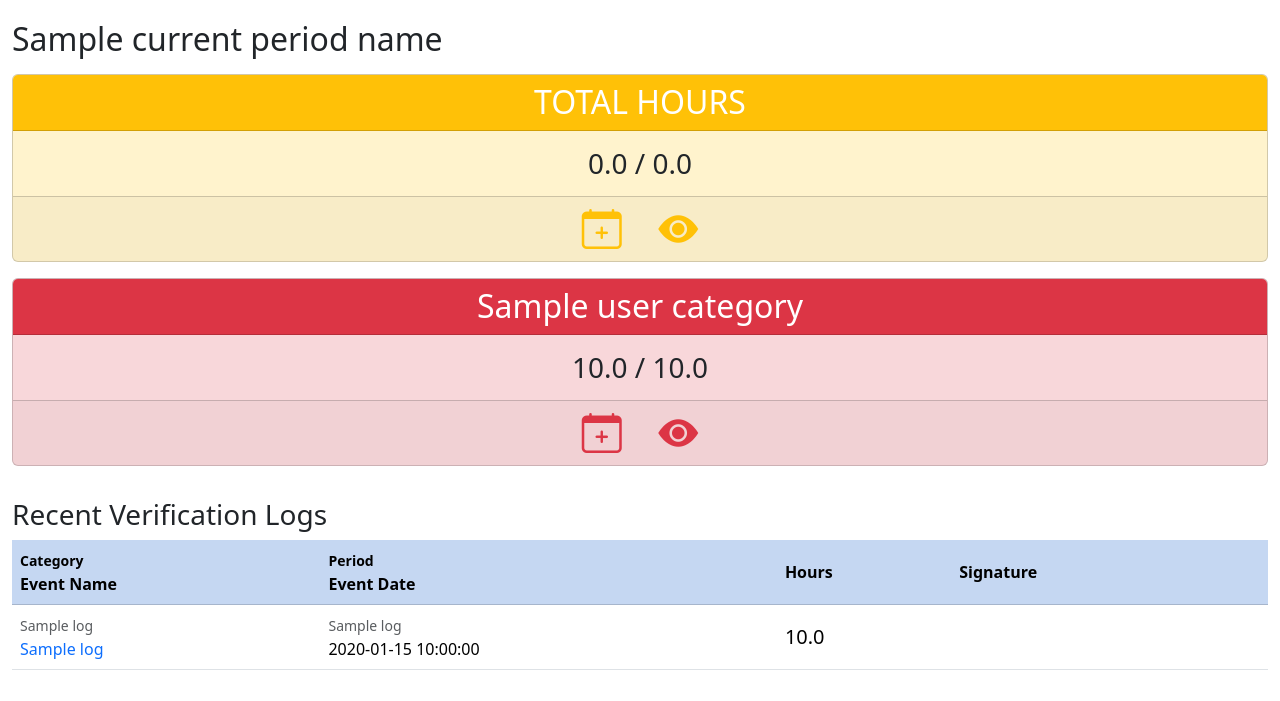
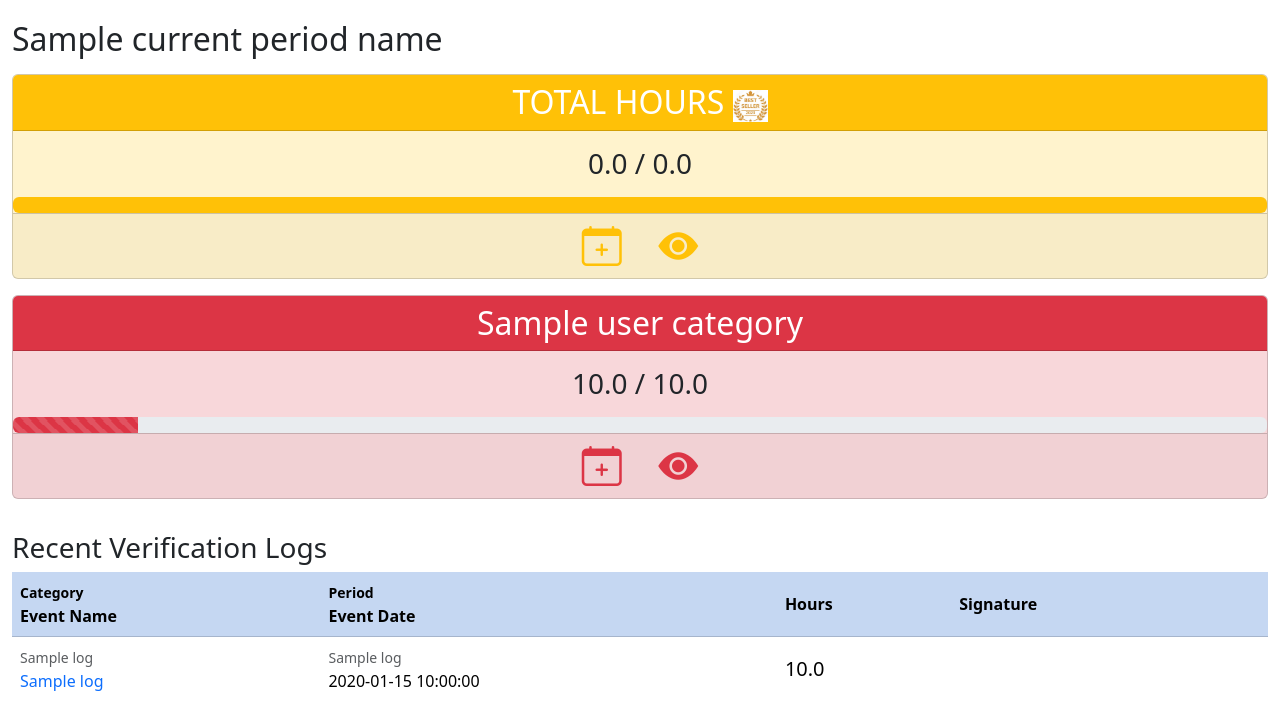
Before and after one commit to zshaiyen/NHS-App, a Flask app: template templates/home.html in a window 1280 px wide. Shown: the part 76-777 px from the top of the page. Run offline with Flask 3, Linux system fonts and the light colour scheme; the visitor is signed in with stand-in values (Sample User, id 1); the template is opened without the code that fills it: most values are stand-ins (such as "Sample title", 1, 10 or a date in 2020); parts of the project's set-up code (start-up, migrations or seed data) failed here and were passed over.

Commit message:
Progress bars

```diff
--- a/templates/home.html
+++ b/templates/home.html
@@ -13,11 +13,33 @@
 <div class="row justify-content-center mt-3 mb-3">
   <div class="col-lg-12">
     <div class="card text-center bg-warning-subtle">
-      <div class="card-header h2 bg-warning text-white">TOTAL HOURS</div>
+      <div class="card-header h2 bg-warning text-white">TOTAL HOURS <img src="/static/img/best.jpg" style="width: 35px;"></div>
       <div class="card-body">
         <p class="card-text h3">{{ '%0.1f' % total_hours_worked | float }} / {{ '%0.1f' % total_hours_required | float
           }}</p>
       </div>
+
+      {% if total_hours_worked >= total_hours_required %}
+        {% set progress_percent = 100 %}
+      {% else %}
+        {% if total_hours_worked <= 0 or total_hours_required <= 0 %}
+          {% set progress_percent = 0 %}
+        {% else %}
+          {% set progress_percent = 100 * total_hours_worked / total_hours_required %}
+        {% endif %}
+      {% endif %}
+
+      {% set progress_percent = 100 %}
+
+      {% if progress_percent < 100 %}
+      <div class="card-text progress">
+        <div class="progress-bar progress-bar-striped progress-bar-animated bg-warning" role="progressbar" style="width: {{ progress_percent }}%" aria-valuenow="{{ progress_percent }}" aria-valuemin="0" aria-valuemax="100"></div>
+      </div>
+      {% else %}
+      <div class="card-text progress">
+        <div class="progress-bar progress-bar bg-warning" role="progressbar" style="width: {{ progress_percent }}%" aria-valuenow="{{ progress_percent }}" aria-valuemin="0" aria-valuemax="100"></div>
+      </div>
+      {% endif %}
       <div class="card-footer text-body-secondary">
         <a class="link-warning" href="{{ url_for('loghours') }}"><span class="h1"><i
               class="bi bi-calendar-plus"></i></span></a>
@@ -38,16 +60,22 @@
 <div class="row justify-content-center align-middle">
   {% set cat_len = user_categories|length %}
   {% if cat_len > 0 %}
-  {% set col_len = (12 / cat_len)|int %}
+    {% set col_len = (12 / cat_len)|int %}
   {% else %}
-  {% set col_len = 4 %}
+    {% set col_len = 4 %}
   {% endif %}
 
   {% for user_category in user_categories %}
   {% if user_category['hours_worked'] >= user_category['hours_required'] %}
-  {% set card_color = 'success' %}
+    {% set card_color = 'success' %}
+    {% set progress_percent = 100 %}
   {% else %}
-  {% set card_color = 'danger' %}
+    {% if user_category['hours_worked'] <= 0 or user_category['hours_required'] <= 0 %}
+      {% set progress_percent = 0 %}
+    {% else %}
+      {% set progress_percent = 100 * user_category['hours_worked'] / user_category['hours_required'] %}
+    {% endif %}
+    {% set card_color = 'danger' %}
   {% endif %}
   <div class="col-lg-{{ col_len }} mb-3">
     <div class="card text-center bg-{{ card_color }}-subtle">
@@ -56,6 +84,15 @@
         <p class="card-text h3">{{ '%0.1f' % user_category['hours_worked'] | float }} / {{ '%0.1f' %
           user_category['hours_required'] | float }}</p>
       </div>
+      {% if progress_percent < 100 %}
+      <div class="card-text progress">
+        <div class="progress-bar progress-bar-striped progress-bar-animated bg-{{ card_color }}" role="progressbar" style="width: {{ progress_percent }}%" aria-valuenow="{{ progress_percent }}" aria-valuemin="0" aria-valuemax="100"></div>
+      </div>
+      {% else %}
+      <div class="card-text progress">
+        <div class="progress-bar progress-bar bg-{{ card_color }}" role="progressbar" style="width: {{ progress_percent }}%" aria-valuenow="{{ progress_percent }}" aria-valuemin="0" aria-valuemax="100"></div>
+      </div>
+      {% endif %}
       <div class="card-footer text-body-secondary">
         <a class="link-{{ card_color }}"
           href="{{ url_for('loghours', default_category=user_category['category_name']) }}"><span class="h1"><i
```
Also changed, not shown: static/img/best.jpg (added).
